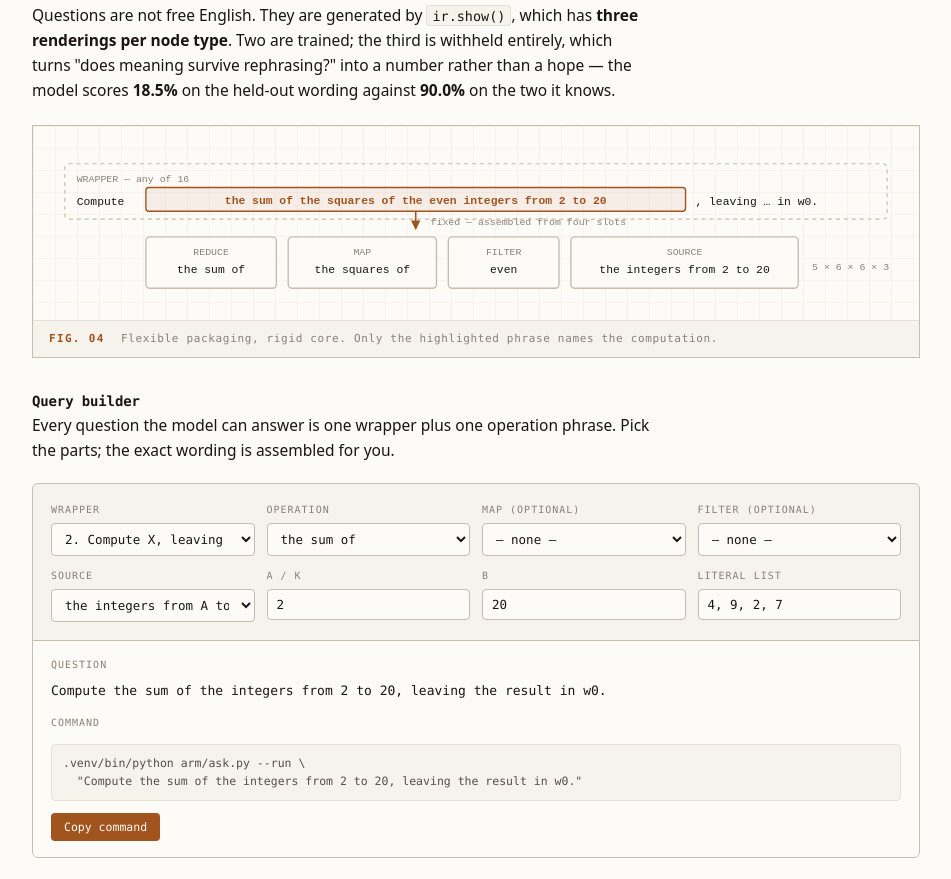
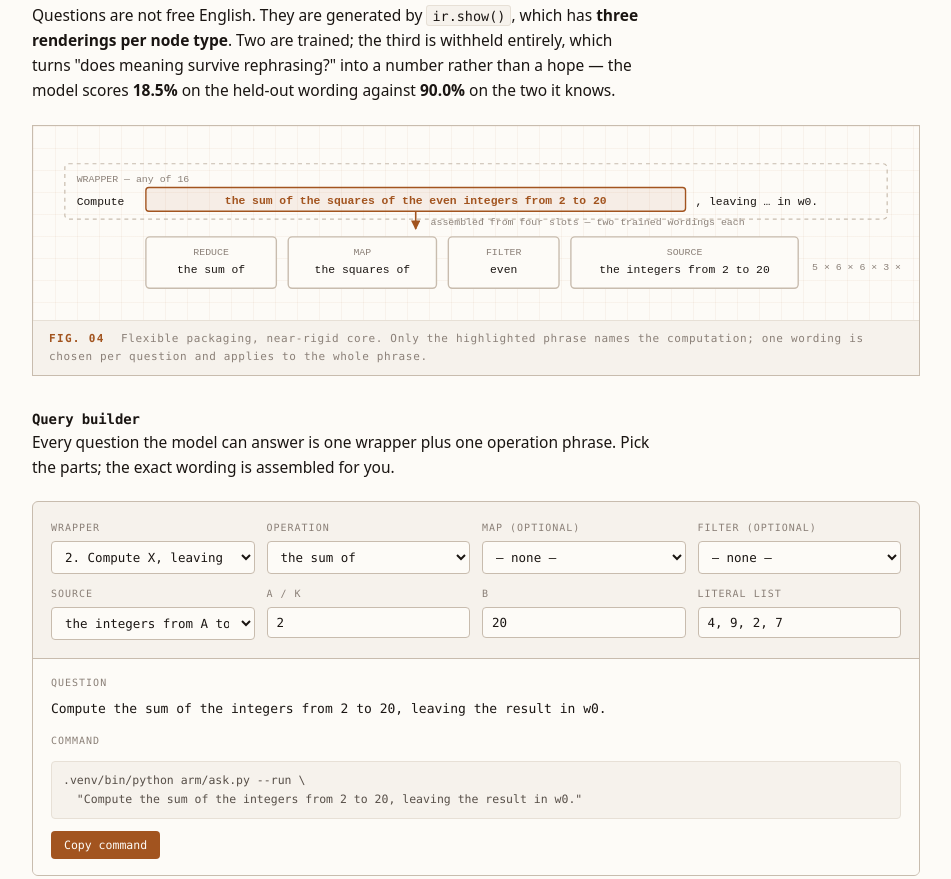
Before and after one commit to yashodeepv/baby-programmer-small-language-model, a plain HTML site: page index.html in a window 1280 px wide. Shown: the part 5381-6260 px from the top of the page, without its empty margins (164-1115 px from the left). Drawn offline with Linux system fonts and the light colour scheme.

Commit message:
Correct the digit-copying claim and document the constant ceiling
The architecture page claimed `#48291` copies correctly "although it appears
nowhere in the corpus". It does not, and never did: v1.0 returns 489 and v1.1
returns 482. Plain constants are sampled 0-500 (grammar.py:134) and both
releases truncate above that -- `Compute 750` emits `mov w0, #75`. This is
separate from the range-bound slot fixed in v1.1, and is a pre-existing bug in
the docs rather than a regression.

Also updates FIG. 04, which still described the operation phrase as "fixed"
and showed one wording per slot.

Co-Authored-By: Claude Opus 5 <noreply@anthropic.com>

```diff
--- a/index.html
+++ b/index.html
@@ -456,7 +456,7 @@ GOLDEN SET PASSES</span></code></pre>
 
   <figure>
     <div class="inner">
-      <svg viewBox="0 0 860 172" role="img" aria-label="A question is a flexible wrapper around a fixed operation phrase, which is itself assembled from reduce, map, filter and source slots.">
+      <svg viewBox="0 0 860 172" role="img" aria-label="A question is a flexible wrapper around an operation phrase, which is itself assembled from reduce, map, filter and source slots, each with two trained wordings.">
         <rect class="bx-d" x="14" y="20" width="832" height="56" rx="4"/>
         <text class="t-s" x="26" y="38">WRAPPER — any of 16</text>
         <text class="t" x="26" y="62">Compute</text>
@@ -465,7 +465,7 @@ GOLDEN SET PASSES</span></code></pre>
         <text class="t" x="652" y="62">, leaving … in w0.</text>
 
         <path class="ln-a" d="M369,68 L369,86" marker-end="url(#a2)"/>
-        <text class="t-s" x="384" y="82">fixed — assembled from four slots</text>
+        <text class="t-s" x="384" y="82">assembled from four slots — two trained wordings each</text>
 
         <rect class="bx" x="96" y="94" width="132" height="52" rx="4"/>
         <text class="t-s" x="162" y="112" text-anchor="middle">REDUCE</text>
@@ -483,10 +483,10 @@ GOLDEN SET PASSES</span></code></pre>
         <text class="t-s" x="641" y="112" text-anchor="middle">SOURCE</text>
         <text class="t" x="641" y="131" text-anchor="middle">the integers from 2 to 20</text>
 
-        <text class="t-s" x="770" y="127">5 × 6 × 6 × 3</text>
+        <text class="t-s" x="770" y="127">5 × 6 × 6 × 3 × 2</text>
       </svg>
     </div>
-    <figcaption><b>FIG. 04</b> Flexible packaging, rigid core. Only the highlighted phrase names the computation.</figcaption>
+    <figcaption><b>FIG. 04</b> Flexible packaging, near-rigid core. Only the highlighted phrase names the computation; one wording is chosen per question and applies to the whole phrase.</figcaption>
   </figure>
 
   <h3 id="builder">Query builder</h3>
@@ -622,7 +622,7 @@ GOLDEN SET PASSES</span></code></pre>
     <thead><tr><th>Decision</th><th>Effect</th></tr></thead>
     <tbody>
       <tr><td>mnemonics &amp; registers atomic</td><td><code>mov</code> and <code>b.ge</code> are one token each — the model cannot emit <code>mvo</code> or a malformed register <i>at all</i></td></tr>
-      <tr><td>digits kept separate</td><td>copying a number from question to answer is a task over 10 symbols; <code>#48291</code> works although it appears nowhere in the corpus</td></tr>
+      <tr><td>digits kept separate</td><td>copying a number from question to answer is a task over a 10-symbol alphabet rather than a lookup of memorised constants — reliable across the trained range (constants are sampled 0–500), degrading above it: <code>#750</code> already comes back as <code>#75</code></td></tr>
       <tr><td>separators absorbed</td><td>bare spaces and indents were 26% of all tokens; folding them in took 89 → 68 tokens per example</td></tr>
     </tbody>
   </table>
```
Also changed, not shown: 2 other files.
